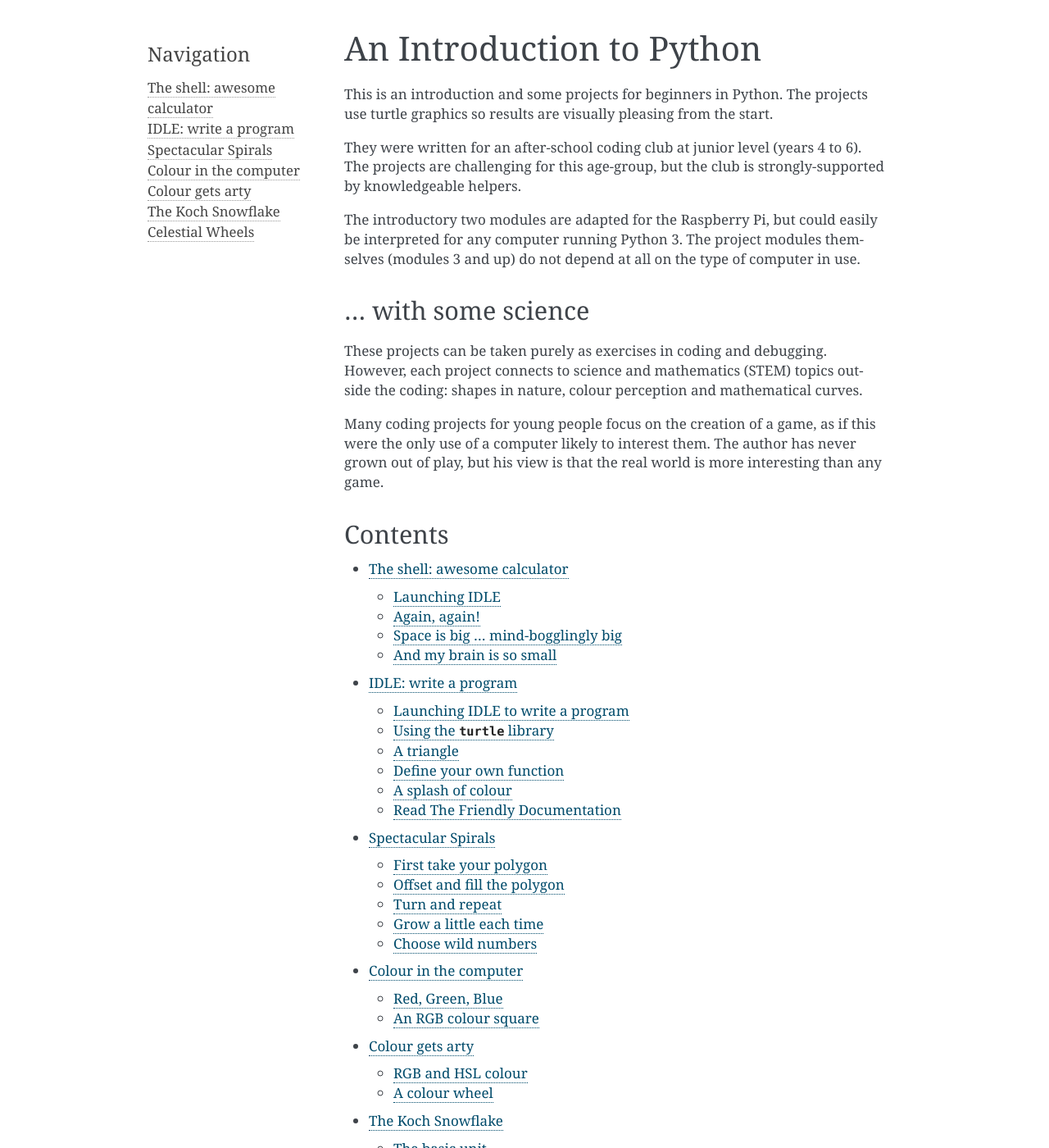
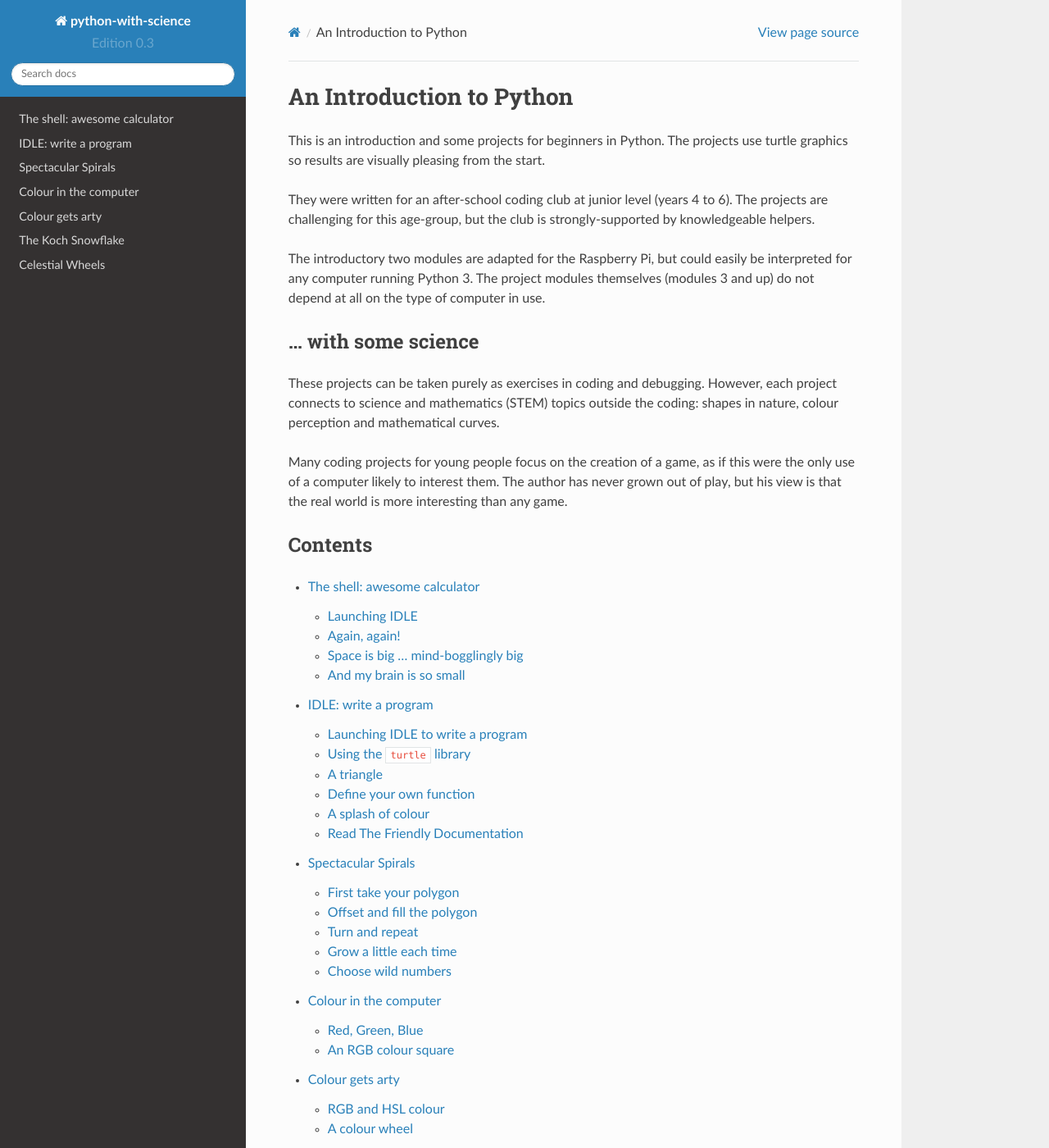
Before and after one commit to jeff5/python-with-science, a Sphinx documentation site: the page built from doc/source/index.rst, in a window 1280 px wide and 1400 px high. Shown: the whole window at 82% size. Built offline with Sphinx 7.4.7 and the Read the Docs theme 2.0.0, drawn with Linux system fonts in a browser that asks for light colours; some of the changed text lies outside the part shown.

Commit message:
Theme conditional on READTHEDOCS env var.

```diff
--- a/doc/source/conf.py
+++ b/doc/source/conf.py
@@ -20,6 +20,9 @@ import os
 # add these directories to sys.path here. If the directory is relative to the
 # documentation root, use os.path.abspath to make it absolute, like shown here.
 #sys.path.insert(0, os.path.abspath('.'))
+
+# Flag when we are on readthedocs.org
+on_rtd = os.environ.get('READTHEDOCS', None) == 'True'
 
 # -- General configuration ------------------------------------------------
 
@@ -56,9 +59,9 @@ author = 'Jeff'
 # built documents.
 #
 # The short X.Y version.
-version = '0.3'
+version = 'Edition 0.3'
 # The full version, including alpha/beta/rc tags.
-release = '0.3.a'
+release = 'Ed 0.3.1'
 
 # The language for content autogenerated by Sphinx. Refer to documentation
 # for a list of supported languages.
@@ -109,7 +112,16 @@ todo_include_todos = True
 
 # The theme to use for HTML and HTML Help pages.  See the documentation for
 # a list of builtin themes.
-html_theme = 'alabaster'
+# The theme to use for HTML and HTML Help pages.  See the documentation for
+# a list of builtin themes.
+#html_theme = 'alabaster'
+if on_rtd:
+    html_theme = 'default'
+else:
+    import sphinx_rtd_theme
+    html_theme = 'sphinx_rtd_theme'
+    html_theme_path = [sphinx_rtd_theme.get_html_theme_path()]
+
 
 # Theme options are theme-specific and customize the look and feel of a theme
 # further.  For a list of options available for each theme, see the
```
